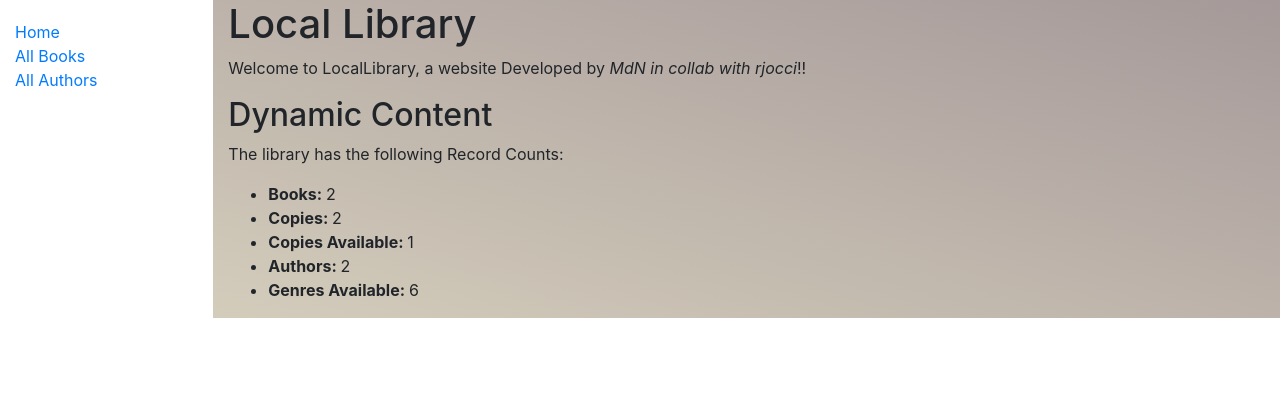
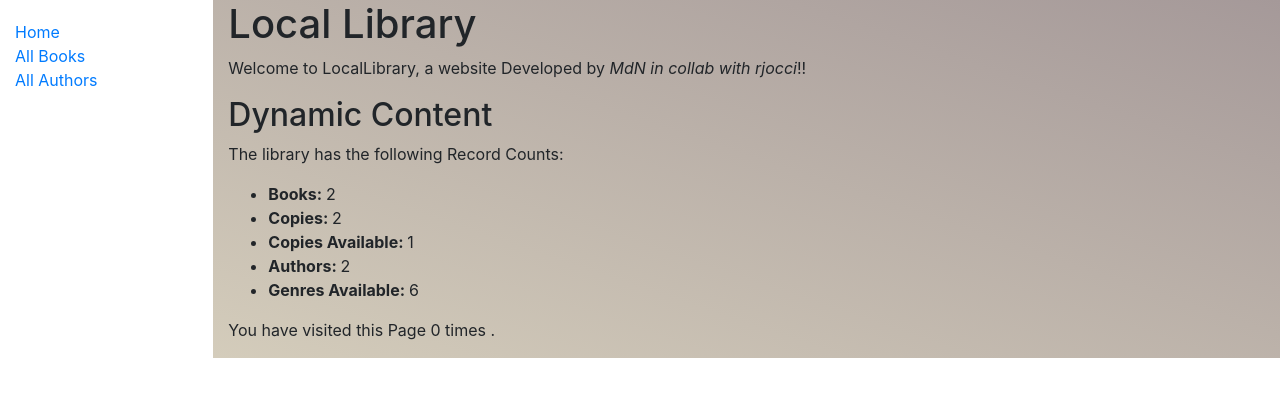
Before and after one commit to roccijocci/locallib, a Django app: page /catalog/ in a window 1280 px wide. Shown: the top 397 px of the page. Run offline with Django 3.2, Linux system fonts and the light colour scheme; data comes from the database, SQL or seed files in the repository; both versions use the stored data as it was after the commit; some libraries are stand-ins or nearby versions.

Commit message:
session practice:
on to user authentications

```diff
--- a/catalog/templates/index.html
+++ b/catalog/templates/index.html
@@ -12,6 +12,7 @@
 		<li><strong>Copies Available: </strong>{{num_instances_available}}</li>
 		<li><strong>Authors: </strong>{{num_authors}} </li>
 		<li><strong>Genres Available: </strong>{{num_genres}}</li>
-		<!-- <li><strong>Authors with Name <em>James</em>: </strong>{{num_of_books_with_a}}</li> -->
 	</ul>
+	<p> You have visited this Page {{num_visits}} {% if num_visits == 1 %}
+	time{% else %} times {% endif %}. </p>
 {% endblock  %}
```
Also changed, not shown: db.sqlite3.
